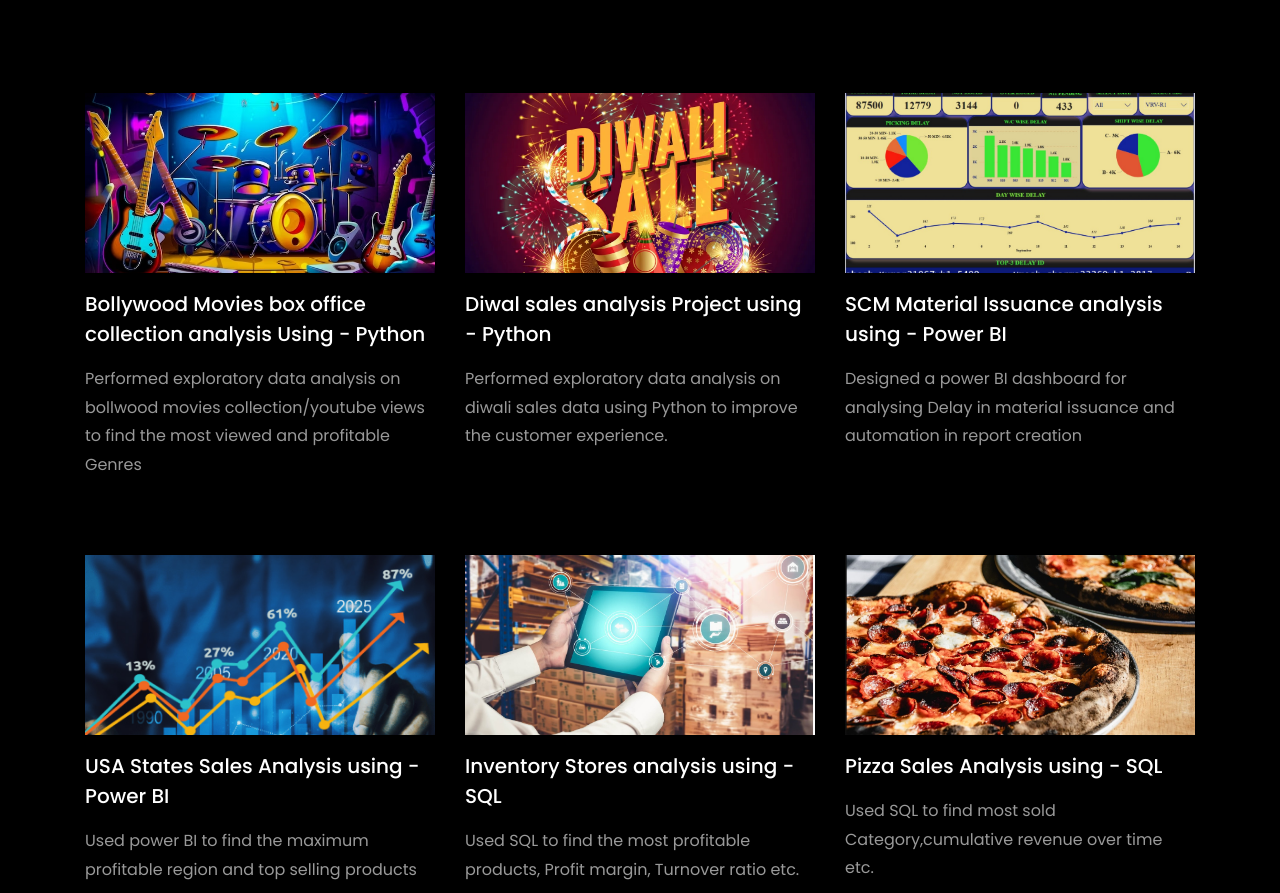
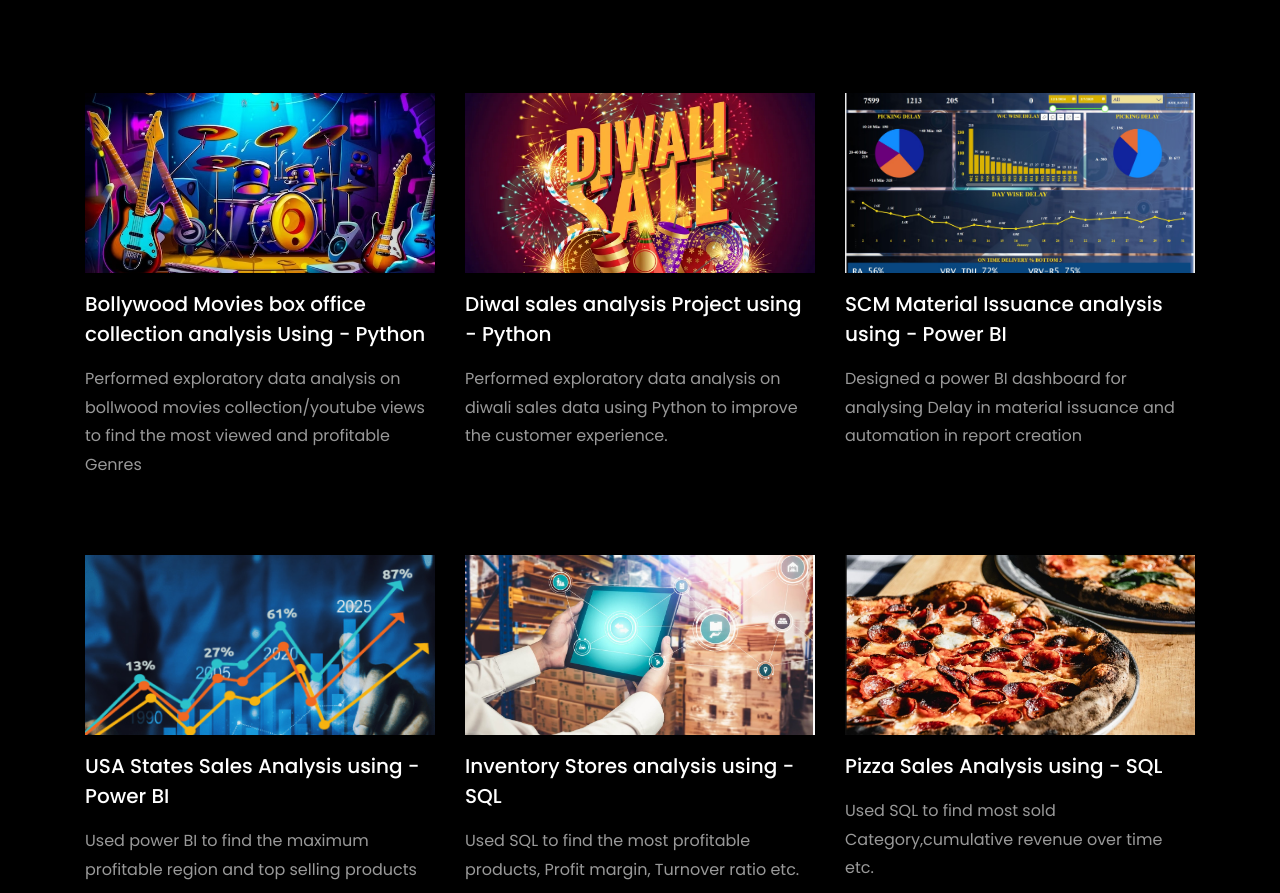
Before and after one commit to Villu88/Villu88.github.io, a plain HTML site: page index.html in a window 1280 px wide. Shown: the part 3486-4379 px from the top of the page. Drawn offline with Linux system fonts and the light colour scheme; files whose address does not match are found by name.

Commit message:
SCM project update

```diff
--- a/index.html
+++ b/index.html
@@ -434,7 +434,7 @@
           </div>
           <div class="col-md-4 d-flex ftco-animate">
           	<div class="blog-entry">
-              <a href="https://github.com/Villu88/Power-BI-report---Material-issuance-SCM/blob/main/Material%20Issuance_SCM.png" class="block-20 zoom-effect" style="background-image: url('images/new_1.jpg');">
+              <a href="https://github.com/Villu88/Power-BI-report---Material-issuance-SCM/blob/main/Material%20Issuance_SCM.png" class="block-20 zoom-effect" style="background-image: url('images/SCM_Project.jpg');">
               </a>
               <div class="text mt-3 float-right d-block">
 
```
Also changed, not shown: images/SCM_Project.jpg (added).
